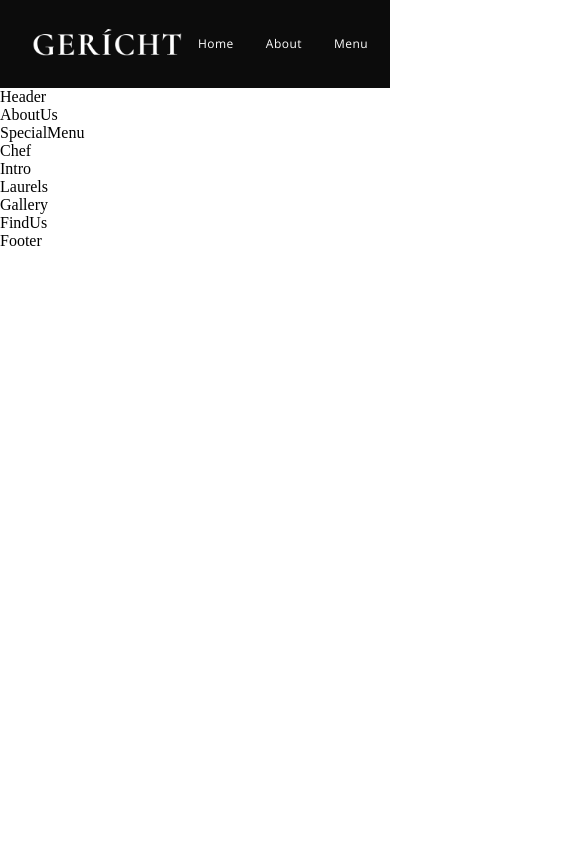
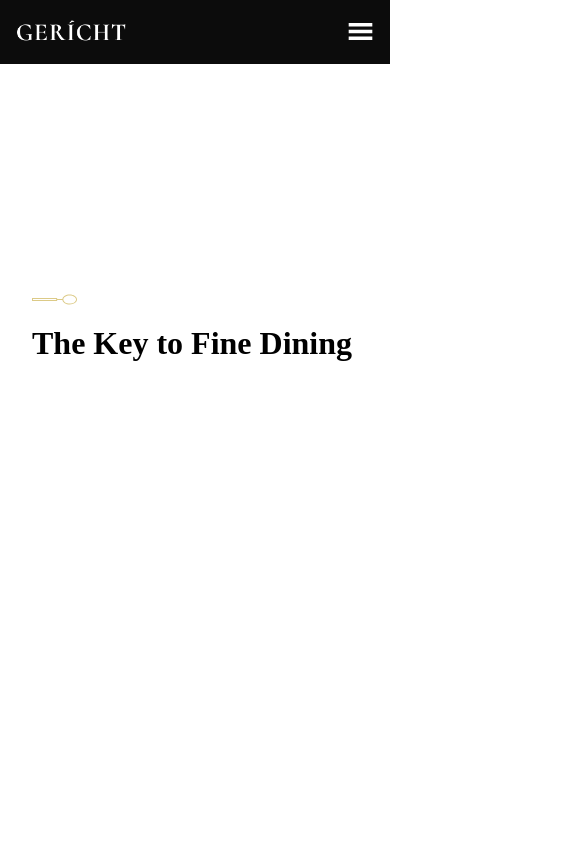
Before and after one commit to aabhishek-chaurasia-au17/RestaurantWebsite, a React (Create React App) app: page / in a window 390 px wide. Shown: the top 844 px of the page, 585 px wide, since content can reach past the window. Built offline with nearby package versions, Linux system fonts and the light colour scheme; a web font is replaced by a local one.

Commit message:
started header

```diff
--- a/src/components/Navbar/Navbar.css
+++ b/src/components/Navbar/Navbar.css
@@ -55,3 +55,77 @@
     height: 30px;
     background-color: var(--color-grey);
 }
+
+.app__navbar-smallscreen{
+    display: none;
+}
+
+.app__navbar-smallscreen_overlay {
+    position: fixed;
+    top: 0;
+    left: 0;
+    width: 100%;
+    height: 100vh;
+    background: var(--color-black);
+    transition: .5s ease;
+
+    flex-direction: column;
+    z-index: 5;
+}
+
+.app__navbar-smallscreen_overlay .overlay__close {
+    font-size: 27px;
+    color: var(--color-golden);
+    cursor: pointer;
+
+    position: absolute;
+    top: 20px;
+    right: 20px;
+}
+
+.app__navbar-smallscreen_links {
+    list-style: none;
+}
+
+.app__navbar-smallscreen_links li {
+    margin: 2rem;
+    cursor: pointer;
+    color: var(--color-golden);
+    font-size: 2rem;
+    text-align: center;
+    font-family: var(--font-base);
+}
+
+.app__navbar-smallscreen_links li:hover {
+    color: var(--color-white);
+}
+
+@media screen and (max-width: 2000px) {
+    .app__navbar-logo img{
+        width: 210px;
+    }
+}
+
+@media screen and (max-width: 1150px) {
+    .app__navbar-links{
+        display: none;
+    }
+
+    .app__navbar-smallscreen{
+        display: flex;
+    }
+}
+
+@media screen and (max-width: 650px) {
+    .app__navbar{
+        padding: 1rem
+    }
+
+    .app__navbar-login{
+        display: none;
+    }
+
+    .app__navbar-logo img{
+        width: 110px;
+    }
+}
--- a/src/components/Navbar/Navbar.jsx
+++ b/src/components/Navbar/Navbar.jsx
@@ -1,43 +1,45 @@
 import React from 'react';
-import { GiHamburgerMenu } from 'react-icons/gi'
-import { MdOutlineRestaurentMenu } from 'react-icons/md'
-import images from '../../constants/images'
+import { GiHamburgerMenu } from 'react-icons/gi';
+import { MdOutlineRestaurantMenu } from 'react-icons/md';
+import images from '../../constants/images';
 import './Navbar.css';
 
-
-const Navbar = () => (
+const Navbar = () => {
+  const [toggleMenu, setToggleMenu] = React.useState(false);
+  return (
     <nav className="app__navbar">
       <div className="app__navbar-logo">
-      <img src={images.gericht} alt="app logo" />
+        <img src={images.gericht} alt="app__logo" />
       </div>
       <ul className="app__navbar-links">
-      <li className="p__opensans">
-        <a href="#home">Home</a>
-      </li>
-      <li className="p__opensans">
-        <a href="#about">About</a>
-      </li>
-      <li className="p__opensans">
-        <a href="#menu">Menu</a>
-      </li>
-      <li className="p__opensans">
-        <a href="#awards">Awards</a>
-      </li>
-      <li className="p__opensans">
-        <a href="#contact">Contact</a>
-      </li>
-      <li className="p__opensans">
-        <a href="#home">Home</a>
-      </li>
+        <li className="p__opensans"><a href="#home">Home</a></li>
+        <li className="p__opensans"><a href="#about">About</a></li>
+        <li className="p__opensans"><a href="#menu">Menu</a></li>
+        <li className="p__opensans"><a href="#awards">Awards</a></li>
+        <li className="p__opensans"><a href="#contact">Contact</a></li>
       </ul>
       <div className="app__navbar-login">
-      <a href="#login" className="p__opensans">
-        Log In / Register
-      </a>
-      <div/>
+        <a href="#login" className="p__opensans">Log In / Registration</a>
+        <div />
         <a href="/" className="p__opensans">Book Table</a>
+      </div>
+      <div className="app__navbar-smallscreen">
+        <GiHamburgerMenu color="#fff" fontSize={27} onClick={() => setToggleMenu(true)} />
+        {toggleMenu && (
+          <div className="app__navbar-smallscreen_overlay flex__center slide-bottom">
+            <MdOutlineRestaurantMenu fontSize={27} className="overlay__close" onClick={() => setToggleMenu(false)} />
+            <ul className="app__navbar-smallscreen_links">
+              <li><a href="#home" onClick={() => setToggleMenu(false)}>Home</a></li>
+              <li><a href="#about" onClick={() => setToggleMenu(false)}>About</a></li>
+              <li><a href="#menu" onClick={() => setToggleMenu(false)}>Menu</a></li>
+              <li><a href="#awards" onClick={() => setToggleMenu(false)}>Awards</a></li>
+              <li><a href="#contact" onClick={() => setToggleMenu(false)}>Contact</a></li>
+            </ul>
+          </div>
+        )}
       </div>
     </nav>
   );
+};
 
 export default Navbar;
--- a/src/components/SubHeading/SubHeading.jsx
+++ b/src/components/SubHeading/SubHeading.jsx
@@ -1,8 +1,10 @@
 import React from 'react';
+import { images } from '../../constants'
 
 const SubHeading = () => (
-  <div>
-    SubHeading
+  <div style={{ marginBottom: '1rem'}}>
+    <p className="p__cormorant">TITLE</p>
+    <img src={images.spoon} alt="spoon" className="spoon__img"/>
   </div>
 );
 
--- a/src/container/Header/Header.jsx
+++ b/src/container/Header/Header.jsx
@@ -1,10 +1,15 @@
 import React from 'react';
-
 import './Header.css';
+import { images } from '../../constants'
+import { SubHeading } from '../../components';
 
 const Header = () => (
-  <div>
-    Header
+  <div className="app__header app__wrapper section__padding" id="home">
+    <div className="app__wrapper_info">
+      <SubHeading/>
+      <h1 className="app__header-h1">The Key to Fine Dining</h1>
+    </div>
+    <div className="app__wrapper_img"></div>
   </div>
 );
 
```
Lines whose indentation alone changed are shown as unchanged.
